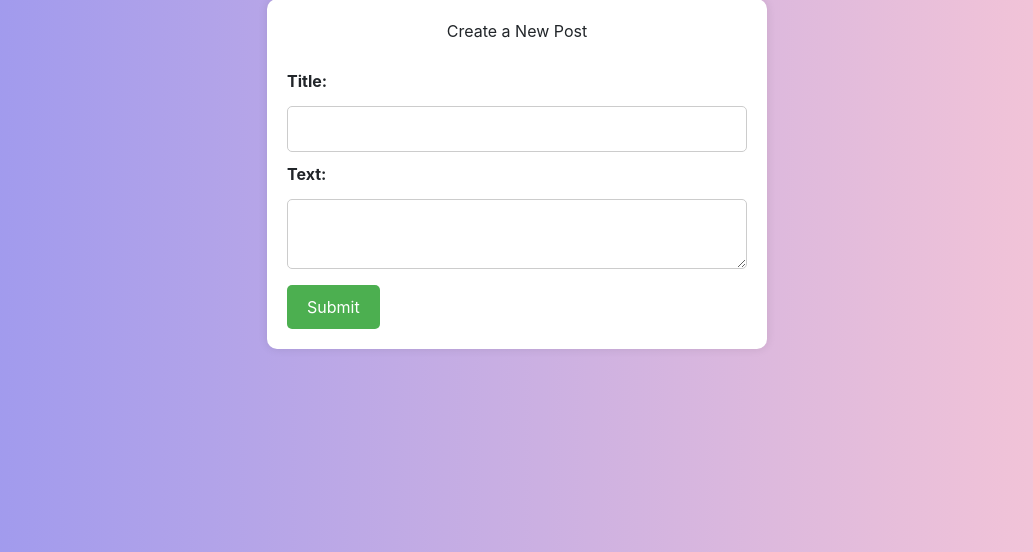
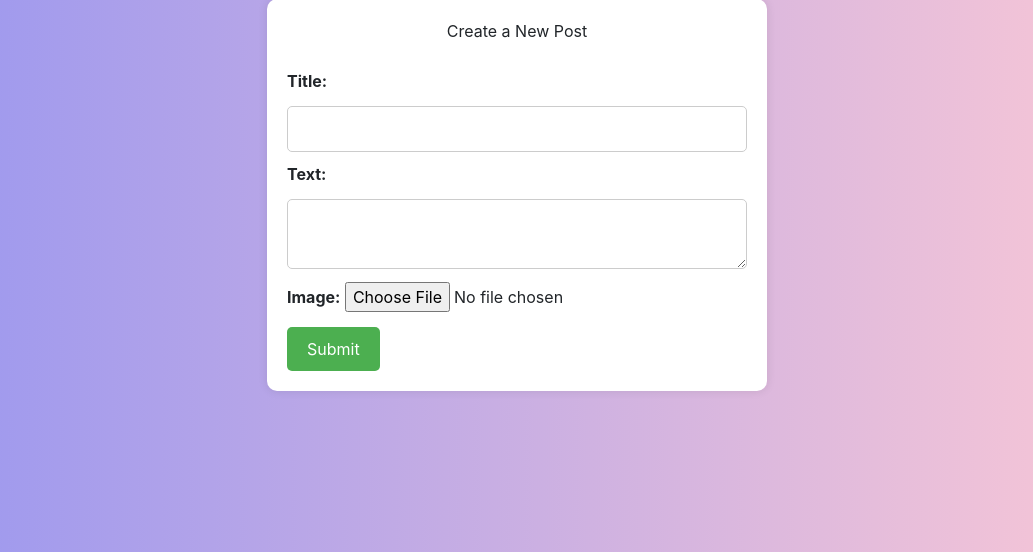
Before and after one commit to mjavadhe/website, a Django app: page /posts/new/ in a window 1280 px wide. Shown: the part 81-633 px from the top of the page, without its empty margins (123-1156 px from the left). Run offline with Django 5.2, Linux system fonts and the light colour scheme; the visitor is signed in with stand-in values (Sample User, id 1).

Commit message:
add post_image folder

```diff
--- a/post/admin.py
+++ b/post/admin.py
@@ -10,7 +10,7 @@ admin.site.register(CustomUser, CustomUserAdmin)
 
 
 class PostAdmin(admin.ModelAdmin):
-    listDisplay = ['author', 'title', 'text']
+    listDisplay = ['author', 'title', 'text' , 'image']
 
 
 admin.site.register(Post, PostAdmin)
--- a/post/models.py
+++ b/post/models.py
@@ -25,6 +25,9 @@ class Post(models.Model):
     author = models.ForeignKey(CustomUser, on_delete=models.CASCADE)
     title = models.CharField(max_length=100)
     text = models.TextField()
+    image = models.ImageField(upload_to='post_images/', blank=True, null=True)
+    def __str__(self):
+        return self.title
 
 
 class Comment(models.Model):
--- a/post/templates/createpost.html
+++ b/post/templates/createpost.html
@@ -106,6 +106,10 @@ button a {
     <input type="text" id="title" name="title" maxlength="50" required><br>
     <label for="text">Text:</label>
     <textarea id="text" name="text" required></textarea><br>
+
+    <label for="image">Image:</label>
+    <input type="file" id="image" name="image"><br>
+
     <button type="submit">Submit</button>
 </form>
 {% endblock %}
--- a/post/urls.py
+++ b/post/urls.py
@@ -1,5 +1,7 @@
 from django.urls import path
 from . import views
+from django.conf import settings
+from django.conf.urls.static import static
 
 urlpatterns = [
     path('posts/<int:postsId>/', views.postDetail , name = 'post_detail'),
@@ -15,4 +17,4 @@ urlpatterns = [
     path('posts/new/', views.createPost, name='create_post'),
     path('users/<int:usersId>/', views.userProfile, name='user_detail'),
 
-]
+] + static(settings.MEDIA_URL, document_root=settings.MEDIA_ROOT)
--- a/post/views.py
+++ b/post/views.py
@@ -1,6 +1,6 @@
 from django.shortcuts import render ,redirect
 from django.urls import reverse
-from django.http import HttpResponseRedirect
+from django.http import HttpResponseRedirect , JsonResponse
 from .models import Post , Comment , CustomUser
 from .forms import PostForm
 from django.contrib.auth import login, authenticate
@@ -48,15 +48,20 @@ def createComment(request, postId):
 def createPost(request):
     user = CustomUser.objects.all()
     if request.method == 'POST':
-        form = PostForm(request.POST)
-        if form.is_valid():
-            post = form.save(commit=False)
-            post.author = request.user
+        title = request.POST.get('title')
+        text = request.POST.get('text')
+        image = request.FILES.get('image')
+
+        if title and text:
+            post = Post(author=request.user, title=title, text=text)
+            if image:
+                post.image = image
             post.save()
             return redirect('post_detail', post_id=post.id)
-    else:
-        form = PostForm()
-    return render(request, 'createpost.html', {'form': form , 'user' : user})
+    return render(request, 'createpost.html', {'user': user})
+
+
+
 
 def login_register(request):
     if request.method == 'POST':
@@ -70,14 +75,30 @@ def login_register(request):
         elif 'login' in request.POST:
             login_identifier = request.POST.get('login_identifier')
             password = request.POST.get('password')
-            user = CustomUser.objects.filter(email=login_identifier).first() or CustomUser.objects.filter(username=login_identifier).first()
+            user = CustomUser.objects.filter(email=login_identifier).first() or CustomUser.objects.filter(
+                username=login_identifier).first()
             if user:
                 user = authenticate(request, username=user.username, password=password)
                 if user is not None and user.is_active:
                     login(request, user)
                     return redirect('home')
+    elif request.method == 'GET' and 'username' in request.GET:
+        username = request.GET.get('username', None)
+        data = {
+            'exists': CustomUser.objects.filter(username=username).exists()
+        }
+        return JsonResponse(data)
+    return render(request, 'form.html')
 
-    return render(request, 'form.html')
+
+
+
+
+
+
+
+
+
 
 
 @login_required(login_url='/login_register/')
```
Also changed, not shown: post/templates/postdetail.html (+8 -4 lines), post/migrations/0003_post_image.py (added), post_images/Screenshot_2024-08-04_092846.png (added).
